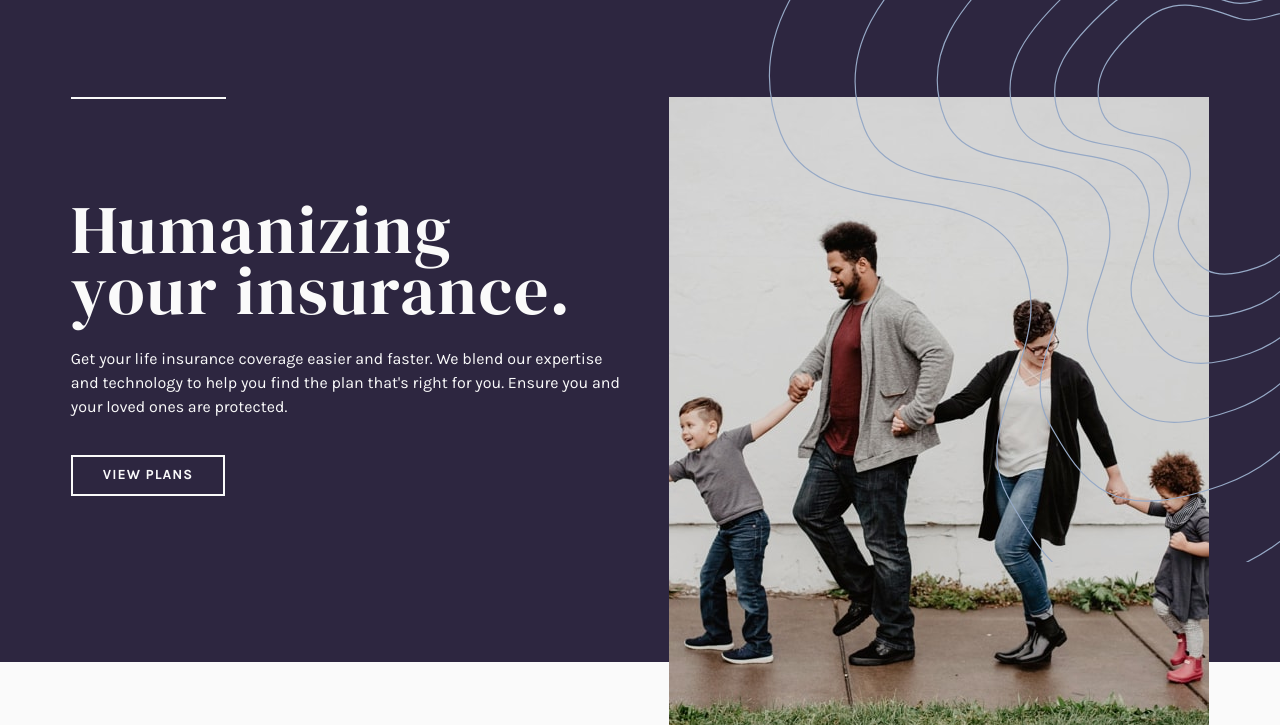
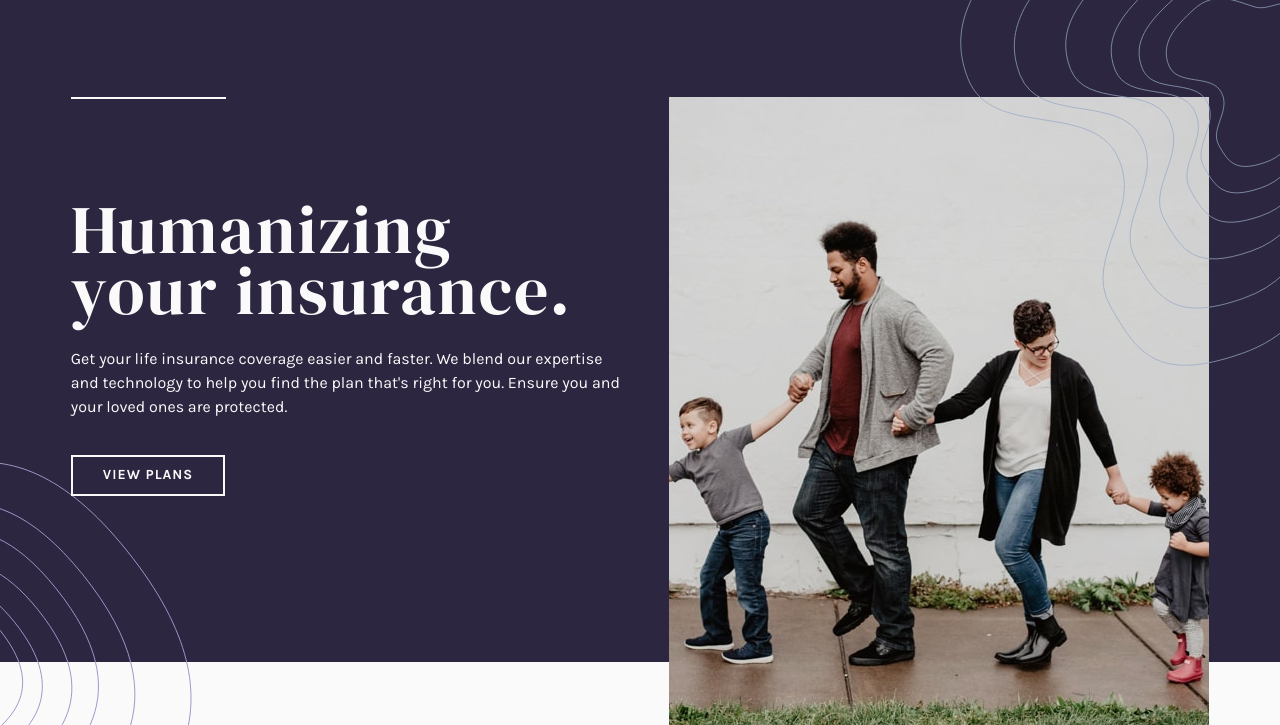
Before and after one commit to efmu-zlle/insure-landing-page-master, a website built with Vite: page index.html in a window 1280 px wide. Shown: the part 75-800 px from the top of the page. Built offline with nearby package versions, Linux system fonts and the light colour scheme.

Commit message:
base updated it and adding more svgs icons

```diff
--- a/src/assets/components/header.css
+++ b/src/assets/components/header.css
@@ -59,6 +59,18 @@
     right: 0%;
   }
 
+  .header__menu[data-open="true"]::before {
+    content: "";
+    background-image: url("/public/images/bg-pattern-mobile-nav.svg");
+    background-repeat: no-repeat;
+    background-size: contain;
+    height: 50%;
+    width: 100%;
+    position: absolute;
+    top: 60%;
+    right: 0;
+  }
+
   .header__menu > li:nth-child(4) {
     width: 100%;
   }
--- a/src/assets/components/hero.css
+++ b/src/assets/components/hero.css
@@ -3,6 +3,30 @@
   color: var(--neutral-very-light-gray);
   position: relative;
   isolation: isolate;
+}
+
+.hero::before {
+  content: "";
+  position: absolute;
+  inset: 90% 0 auto auto;
+  height: 40%;
+  width: 20%;
+  background-image: url("/public/images/bg-pattern-intro-right-mobile.svg");
+  background-repeat: no-repeat;
+  background-size: contain;
+  z-index: -1;
+}
+
+.hero::after {
+  content: "";
+  position: absolute;
+  inset: 48% auto auto 0;
+  height: 100%;
+  width: 35%;
+  background-image: url("/public/images/bg-pattern-intro-left-mobile.svg");
+  background-repeat: no-repeat;
+  background-size: contain;
+  z-index: -1;
 }
 
 .hero__flex {
@@ -27,15 +51,17 @@
 /* md */
 @media (min-width: 768px) {
   .hero::before {
-    content: "";
-    position: absolute;
-    inset: auto auto 15% 60%;
+    inset: auto 0 10% auto;
     height: 100%;
-    width: 40%;
+    width: 25%;
     background-image: url("/public/images/bg-pattern-intro-right-desktop.svg");
-    background-repeat: no-repeat;
-    background-size: cover;
-    z-index: -1;
+    background-size: contain;
+  }
+
+  .hero::after {
+    width: 15%;
+    inset: 70% auto 0 0;
+    background-image: url("/public/images/bg-pattern-intro-left-desktop.svg");
   }
 
   .hero__flex {
--- /dev/null
+++ b/vite.config.js
@@ -0,0 +1,5 @@
+import { defineConfig } from "vite";
+
+export default defineConfig({
+  base: "https://efmu-zlle.github.io/insure-landing-page-master/",
+});
```
